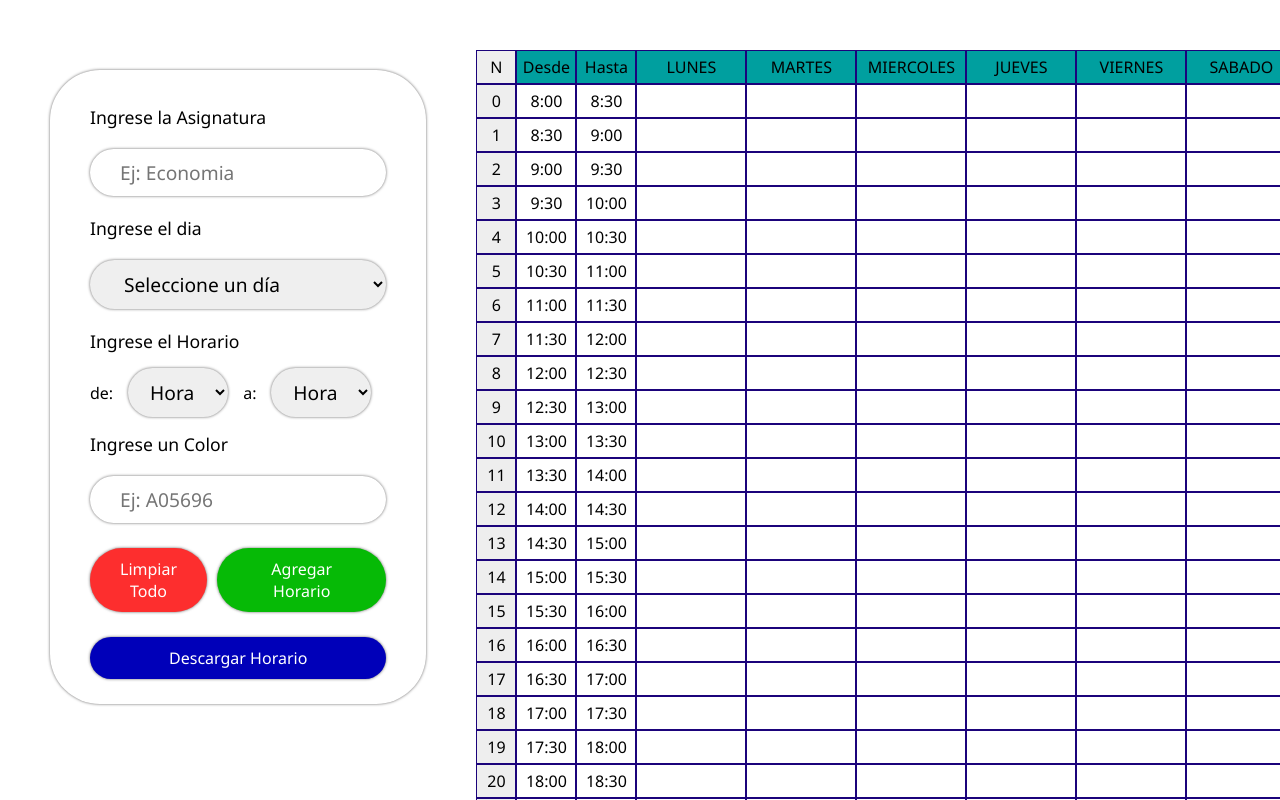
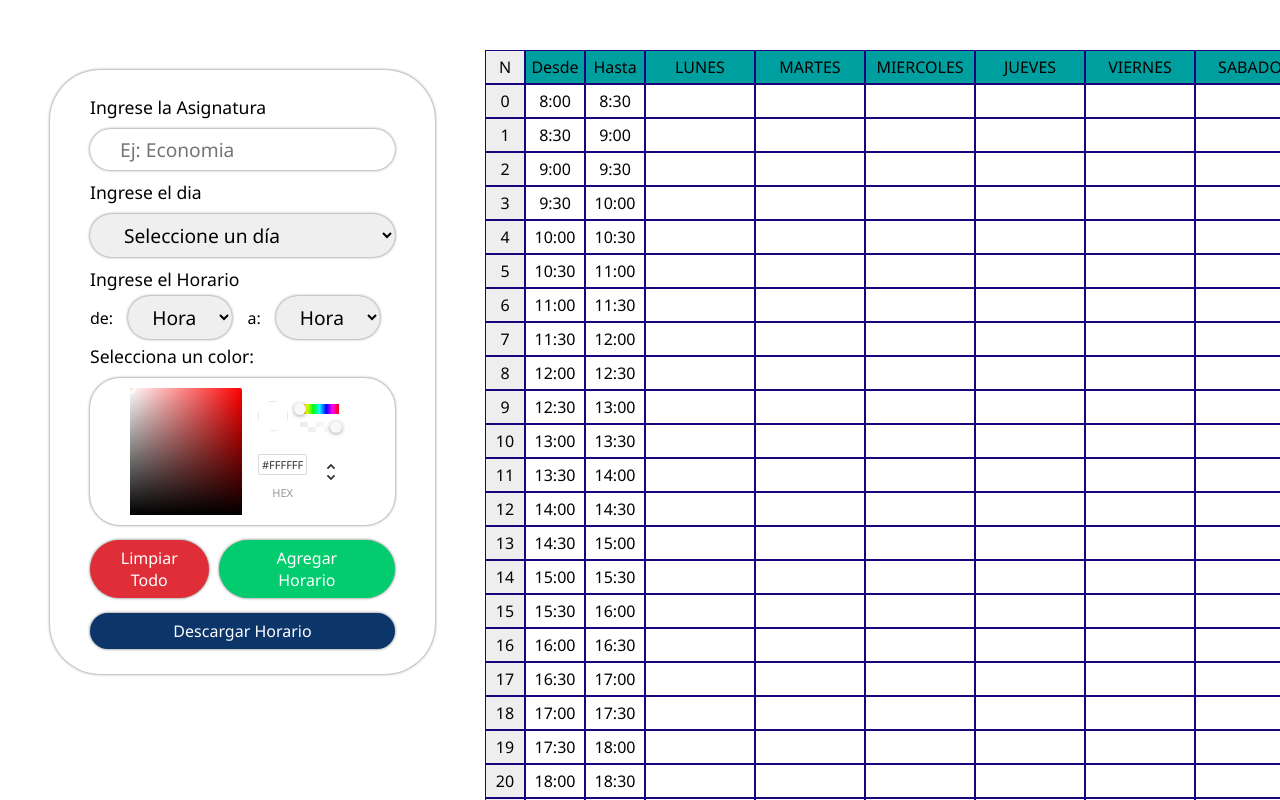
Before and after one commit to EsmeraldaMarin/schedule_planner, a React (Create React App) app: page / in a window 1280 px wide. Shown: the top 800 px of the page. Built offline with nearby package versions, Linux system fonts and the light colour scheme; a small style sheet from the web is missing.

Commit message:
Nueva funcionalidad: input colores avanzado

```diff
--- a/package.json
+++ b/package.json
@@ -9,6 +9,7 @@
     "@testing-library/user-event": "^13.5.0",
     "html2canvas": "^1.4.1",
     "react": "^18.2.0",
+    "react-color": "^2.19.3",
     "react-dom": "^18.2.0",
     "react-scripts": "5.0.1",
     "web-vitals": "^2.1.4"
--- a/src/components/Formulario/Formulario.js
+++ b/src/components/Formulario/Formulario.js
@@ -1,4 +1,6 @@
 import React, { useState } from 'react';
+import { ChromePicker } from 'react-color';
+
 const horasPosibles = () => {
     let hora = '8';
     let minuto = '00';
@@ -18,17 +20,19 @@ const horasPosibles = () => {
 }
 
 const Formulario = ({ onAgregarHorario, onLimpiarHorario, onGenerarImagen }) => {
-
     const diasSemana = [['Lunes', 0], ['Martes', 1], ['Miercoles', 2], ['Jueves', 3], ['Viernes', 4], ['Sabado', 5]];
 
     const [asignatura, setAsignatura] = useState('');
     const [desde, setDesde] = useState('');
     const [hasta, setHasta] = useState('');
     const [dia, setDia] = useState('');
-    const [colorCelda, setColorCelda] = useState('');
+    const [colorCelda, setColorCelda] = useState('ffffff');
+
+    const handleColorChange = (color) => {
+        setColorCelda(color.hex);
+    }
 
     const agregarHorario = () => {
-        console.log(asignatura,desde,hasta,colorCelda,dia)
         if (asignatura && desde && hasta && dia && colorCelda) {
 
             const nuevoHorario = {
@@ -49,6 +53,7 @@ const Formulario = ({ onAgregarHorario, onLimpiarHorario, onGenerarImagen }) =>
     const limpiarHorario = () => {
         onLimpiarHorario()
     };
+
     const descargarHorario = () => {
         onGenerarImagen()
     }
@@ -58,11 +63,13 @@ const Formulario = ({ onAgregarHorario, onLimpiarHorario, onGenerarImagen }) =>
             <input
                 type='text'
                 placeholder='Ej: Economia'
+                className='inp_sel'
                 value={asignatura}
                 onChange={(event) => setAsignatura(event.target.value)}
             />
             <label>Ingrese el dia</label>
             <select
+                className='inp_sel'
                 value={dia}
                 onChange={(event) => setDia(event.target.value)}>
                 <option value='' disabled>Seleccione un día</option>
@@ -71,9 +78,10 @@ const Formulario = ({ onAgregarHorario, onLimpiarHorario, onGenerarImagen }) =>
                 ))}
             </select>
             <label>Ingrese el Horario</label>
-            <div>
+            <div className='horasCtn'>
                 de:
                 <select
+                    className='inp_sel'
                     value={desde}
                     onChange={(event) => setDesde(event.target.value)}>
                     <option value='' disabled>Hora</option>
@@ -83,6 +91,7 @@ const Formulario = ({ onAgregarHorario, onLimpiarHorario, onGenerarImagen }) =>
                 </select>
                 a:
                 <select
+                    className='inp_sel'
                     value={hasta}
                     onChange={(event) => setHasta(event.target.value)}>
                     <option value='' disabled>Hora</option>
@@ -91,19 +100,15 @@ const Formulario = ({ onAgregarHorario, onLimpiarHorario, onGenerarImagen }) =>
                     ))}
                 </select>
             </div>
-            <label>Ingrese un Color</label>
-            <input
-                type='text'
-                placeholder='Ej: A05696'
-                value={colorCelda}
-                onChange={(event) => setColorCelda(event.target.value)}
-            />
+            <label htmlFor="colorPicker">Selecciona un color:</label>
+            <ChromePicker className='colorInput' color={colorCelda} onChangeComplete={handleColorChange} />
+
             <div className='botonesCtn'>
                 <div>
-                    <button onClick={limpiarHorario} className='limpiar'>Limpiar Todo</button>
-                    <button onClick={agregarHorario}>Agregar Horario</button>
+                    <button onClick={limpiarHorario} className='limpiar inp_sel'>Limpiar Todo</button>
+                    <button onClick={agregarHorario} className='inp_sel'>Agregar Horario</button>
                 </div>
-                <button onClick={descargarHorario}>Descargar Horario</button>
+                <button onClick={descargarHorario} className='inp_sel'>Descargar Horario</button>
 
             </div>
 
--- a/src/components/Formulario/_Formulario.scss
+++ b/src/components/Formulario/_Formulario.scss
@@ -9,16 +9,27 @@
     flex-direction: column;
     justify-content: space-between;
     box-shadow: 0px 0px 3px 0px rgb(101, 100, 100);
-
+    > div.chrome-picker.colorInput > div:nth-child(2) > div:nth-child(1) > div:nth-child(1) {
+        margin-right: 10px !important;
+    }
+    > div.chrome-picker.colorInput > div:nth-child(2) > div:nth-child(1) > div:nth-child(1) > div{
+        height:30px !important;
+        width: 30px !important;
+        border-radius: 50px !important;
+        margin-top: -3px !important;
+    }
     label{
         font-size: 1.1em;
-        margin: 15px 0;
+        margin: 5px 0;
     }
-    input, button, select{
+    p{
+        margin-top: 10px;
+    }
+    .inp_sel, .colorInput{
         width: 100%;
         border-radius: 100px;
         margin: 5px 0;
-        padding: 10px 30px;
+        padding: 7px 30px;
         border: 0px;
         font-size: 1.2em;
         box-shadow: 0px 0px 3px 0px rgb(101, 100, 100);
@@ -27,7 +38,7 @@
         }
     }
 
-    >div{
+    >div.horasCtn{
         display: flex;
         //flex-wrap: wrap;
         justify-content: space-between;
@@ -35,18 +46,25 @@
         select{
             margin: 0px 15px;
             text-align: center;
-            padding: 10px 0;
+            padding: 7px 0;
             min-width: 100px;
             //max-width: 100px;
         }
     }
+    .colorInput{
+        display: flex;
+        box-shadow: 0px 0px 3px 0px rgb(101, 100, 100) !important;
+        border-radius: 30px !important;
+        padding: 10px 40px !important;
+
+    }
     .botonesCtn{
         flex-direction: column;
         button{
-            margin-top: 20px;
+            margin-top: 10px;
             color: white;
             font-size: 1em;
-            background-color: rgb(0, 0, 185);
+            background-color: #0C356A;
             &:hover{
                 box-shadow: 0px 0px 8px 0px rgb(42, 42, 42);
             }
@@ -58,11 +76,11 @@
                 &:first-child{
                     width: 40%;
                     margin-right: 10px;
-                    background-color:rgb(253, 46, 46);
+                    background-color:#DF2E38;
                 }
                 &:nth-child(2){
                     width: 60%;
-                    background-color: rgb(6, 186, 6);
+                    background-color: #03cc6e;
                 }
             }
         }
--- a/src/components/Tabla/Tabla.js
+++ b/src/components/Tabla/Tabla.js
@@ -42,7 +42,7 @@ const rellenarHoras = (filas, horarios)=>{
         desde = parseInt(desde,10)
         hasta = parseInt(hasta,10)
         for(let i = desde; i < hasta ; i++){
-            filas[i][dia+3] = `${asignatura}:#${colorCelda}`
+            filas[i][dia+3] = `${asignatura}:${colorCelda}`
         }
     });
 
@@ -98,7 +98,6 @@ const Tabla = () => {
                             if(j<6){
                                 if (celda!==""){
                                     let [asignatura, color] = fila[j+3].split(":");
-
                                     return <button key={j}
                                                    id={j}
                                                    className= 'celda ocupada'
--- a/src/styles/index.css
+++ b/src/styles/index.css
@@ -55,41 +55,59 @@
   justify-content: space-between;
   box-shadow: 0px 0px 3px 0px rgb(101, 100, 100);
 }
+.formulario > div.chrome-picker.colorInput > div:nth-child(2) > div:nth-child(1) > div:nth-child(1) {
+  margin-right: 10px !important;
+}
+.formulario > div.chrome-picker.colorInput > div:nth-child(2) > div:nth-child(1) > div:nth-child(1) > div {
+  height: 30px !important;
+  width: 30px !important;
+  border-radius: 50px !important;
+  margin-top: -3px !important;
+}
 .formulario label {
   font-size: 1.1em;
-  margin: 15px 0;
+  margin: 5px 0;
 }
-.formulario input, .formulario button, .formulario select {
+.formulario p {
+  margin-top: 10px;
+}
+.formulario .inp_sel, .formulario .colorInput {
   width: 100%;
   border-radius: 100px;
   margin: 5px 0;
-  padding: 10px 30px;
+  padding: 7px 30px;
   border: 0px;
   font-size: 1.2em;
   box-shadow: 0px 0px 3px 0px rgb(101, 100, 100);
 }
-.formulario input:focus, .formulario button:focus, .formulario select:focus {
+.formulario .inp_sel:focus, .formulario .colorInput:focus {
   box-shadow: 0px 0px 5px 0px rgb(42, 42, 42);
 }
-.formulario > div {
+.formulario > div.horasCtn {
   display: flex;
   justify-content: space-between;
   align-items: center;
 }
-.formulario > div select {
+.formulario > div.horasCtn select {
   margin: 0px 15px;
   text-align: center;
-  padding: 10px 0;
+  padding: 7px 0;
   min-width: 100px;
+}
+.formulario .colorInput {
+  display: flex;
+  box-shadow: 0px 0px 3px 0px rgb(101, 100, 100) !important;
+  border-radius: 30px !important;
+  padding: 10px 40px !important;
 }
 .formulario .botonesCtn {
   flex-direction: column;
 }
 .formulario .botonesCtn button {
-  margin-top: 20px;
+  margin-top: 10px;
   color: white;
   font-size: 1em;
-  background-color: rgb(0, 0, 185);
+  background-color: #0C356A;
 }
 .formulario .botonesCtn button:hover {
   box-shadow: 0px 0px 8px 0px rgb(42, 42, 42);
@@ -101,9 +119,9 @@
 .formulario .botonesCtn > div button:first-child {
   width: 40%;
   margin-right: 10px;
-  background-color: rgb(253, 46, 46);
+  background-color: #DF2E38;
 }
 .formulario .botonesCtn > div button:nth-child(2) {
   width: 60%;
-  background-color: rgb(6, 186, 6);
+  background-color: #03cc6e;
 }/*# sourceMappingURL=index.css.map */
```
Also changed, not shown: 2 other files (tests, documents, lock files or other folders).
